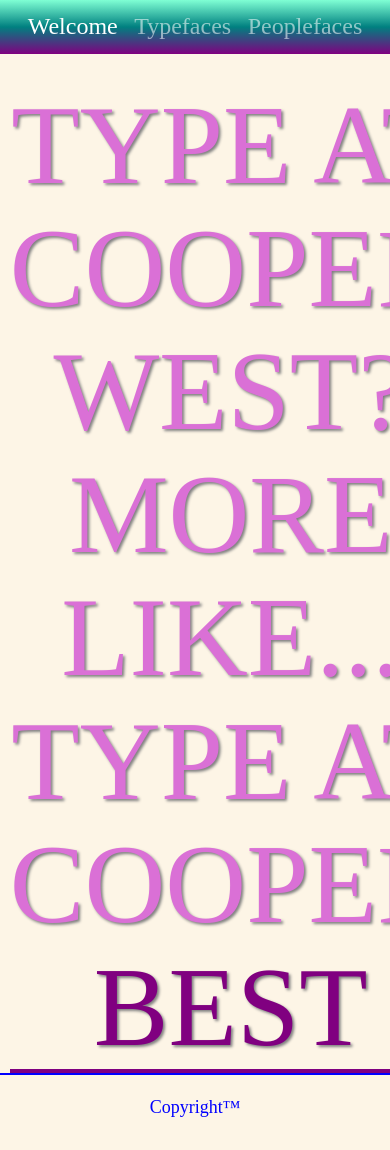
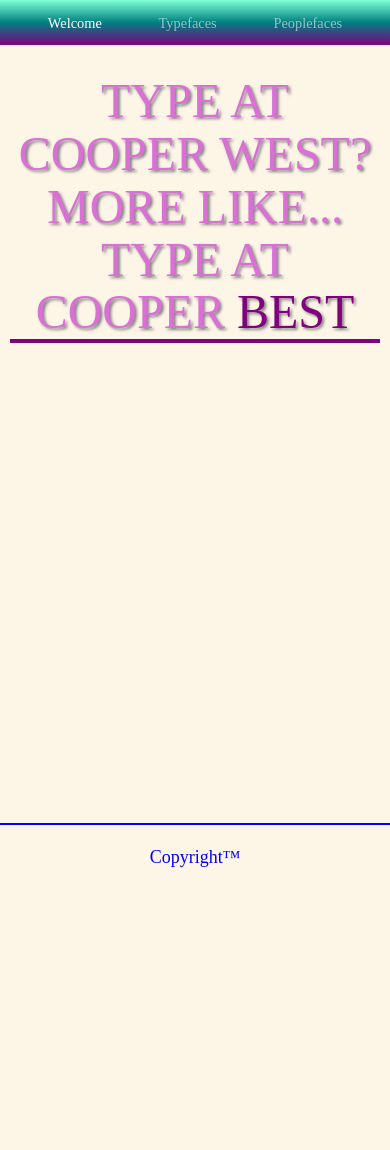
Before and after one commit to typeatcooperbest/typeatcooperbest, a Jekyll site: the page built from index.md, in a window 390 px wide. Built offline with Jekyll 4.4.1, drawn with Linux system fonts in a browser that asks for light colours; after the commit the page ends 900 px from its top, so only the background shows below that.

Commit message:
add some dumb media queries

```diff
--- a/_sass/style.scss
+++ b/_sass/style.scss
@@ -1,3 +1,5 @@
+$break-small: 500px;
+
 *,
 *:before,
 *:after {
@@ -48,6 +50,9 @@
   opacity: 0.55;
   text-decoration: none;
   transition: all 100ms ease;
+  @media screen and (max-width: $break-small) {
+    font-size: 0.9rem;
+  }
 
   &:hover {
     opacity: 1;
@@ -79,7 +84,12 @@
   text-align: center;
   text-shadow: 2px 2px 3px grey;
   text-transform: uppercase;
+
+  @media screen and (max-width: $break-small) {
+    font-size: 3rem;
+  }
 }
+
 
 .title--credit {
   border-bottom: 2px solid aquamarine;
```
